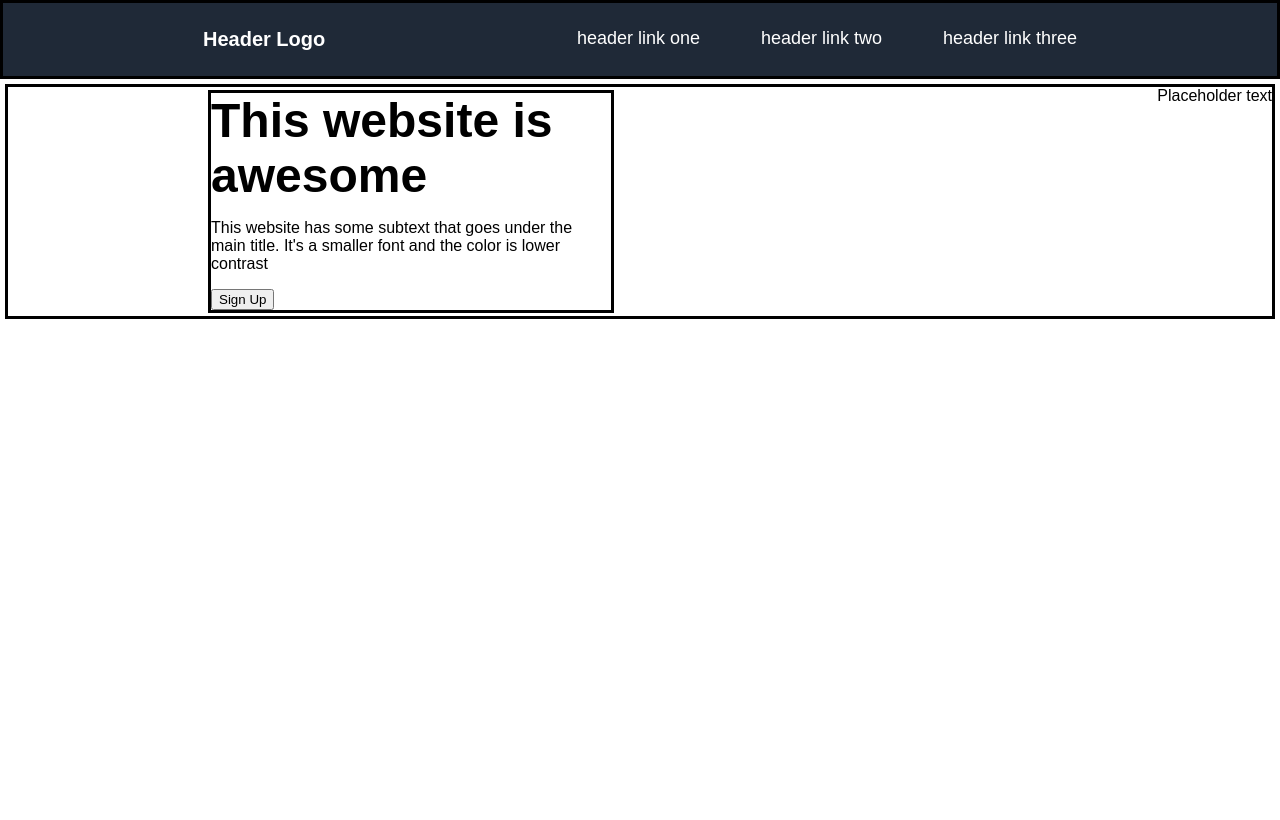
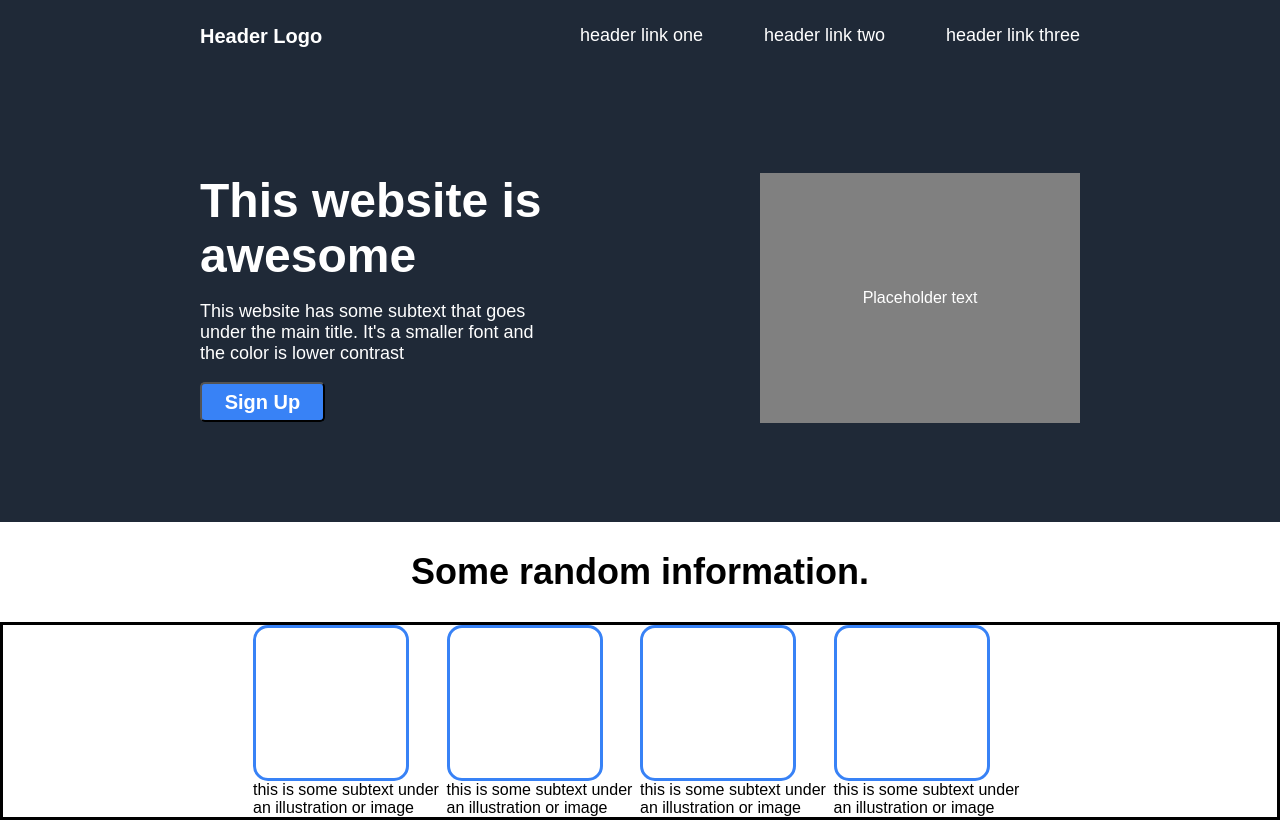
Before and after one commit to Jakamu13/flex-training, a plain HTML site: page index.html in a window 1280 px wide. Drawn offline with Linux system fonts and the light colour scheme.

Commit message:
Work on part 3 of flex project

```diff
--- a/index.html
+++ b/index.html
@@ -19,12 +19,33 @@
         <div class="header-left">
             <div id="title">This website is awesome</div>
             <p id="subtitle">This website has some subtext that goes under the main title. It's a smaller font and the color is lower contrast</p>
-            <button id="top-button">Sign Up</button>
+            <button class="top-button">Sign Up</button>
         </div>
         <div class="header-right">
             <div class="image">Placeholder text</div>
         </div>
     </div>
+    <div class="information">Some random information.</div>
+    <div class="info-blocks">
+        <div class="block-one">
+            <div class="square"></div>
+            <div>this is some subtext under an illustration or image</div>
+        </div>
+        <div class="block-two">
+            <div class="square"></div>
+            <div>this is some subtext under an illustration or image</div>
+        </div>
+        <div class="block-three">
+            <div class=square></div>
+            <div>this is some subtext under an illustration or image</div>
+        </div>
+        <div class="block-four">
+            <div class="square"></div>
+            <div>this is some subtext under an illustration or image</div>
+        </div>
+    </div>
+
+
     </body>
 </body>
 </html>
--- a/style.css
+++ b/style.css
@@ -7,7 +7,6 @@ body {
 
 nav {
     background-color: #1f2937;
-    border-style: solid;
     display: flex;
     justify-content: space-between;
 }
@@ -37,24 +36,85 @@ nav {
 }
 
 .header {
-    margin: 5px;
-    border: solid;
-
+    background-color: #1f2937;
     display: flex;
     justify-content: space-between;
+    align-items: center;
 
 }
 
 .header-left {
-    margin: 3px;
-    border: solid;
-
+    margin: 100px 200px;
     width: 400px;
-    margin-left: 200px;
 
 }
 
 #title {
     font-weight: bold;
     font-size: 48px;
+    color: white;
 }
+
+#subtitle {
+    font-size: 18px;
+    color: white;
+}
+
+.top-button {
+    background-color: #3882f6;
+    color: white;
+    font-weight: bold;
+    border-radius: 5px;
+    font-size: 20px;
+    width: 125px;
+    height: 40px;
+}
+
+.header-right {
+    margin-right: 200px;
+    display: flex;
+    justify-content: center;
+    align-items: center;
+
+}
+
+.image {
+    background-color: gray;
+    color: white;
+    width: 320px;
+    height: 250px;
+    display: flex;
+    align-items: center;
+    justify-content: center;
+}
+
+.information {
+    font-size: 36px;
+    font-weight: bolder;
+    display: flex;
+    justify-content: center;
+    align-items: center;
+    height: 100px;
+
+}
+
+.info-blocks {
+
+    padding-left: 250px;
+    padding-right: 250px;
+    border: solid;
+    display: flex;
+    justify-content: space-evenly;
+
+}
+
+.square {
+    display: flex;
+    justify-content: center;
+    align-items: center;
+    border: solid;
+    border-color:#3882f6;
+    border-radius: 15px;
+    width: 150px;
+    height: 150px;
+}
```
